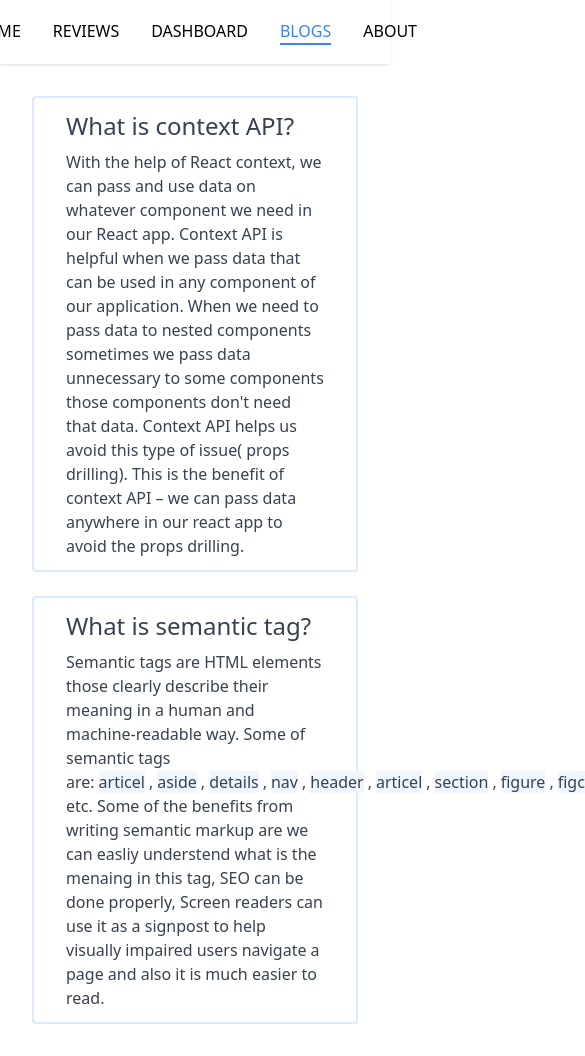
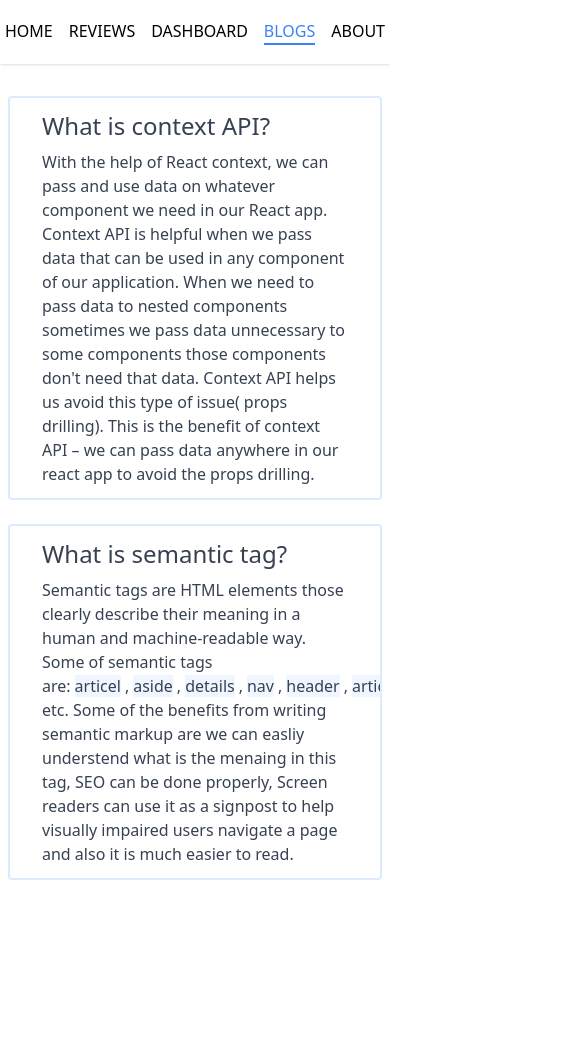
Before and after one commit to habiburrahman26/Product-analysis, a React (Create React App) app: page /blogs in a window 390 px wide. Shown: the top 1056 px of the page, 585 px wide, since content can reach past the window. After the commit the page ends 912 px from the top, so only its background shows below. Built offline with nearby package versions, Linux system fonts and the light colour scheme.

Commit message:
add responseve design for blogs

```diff
--- a/src/components/Blogs/Blogs.js
+++ b/src/components/Blogs/Blogs.js
@@ -2,7 +2,7 @@ import React from 'react';
 
 const Blogs = () => {
   return (
-    <div className="p-8 md:px-40 md:py-14">
+    <div className="px-2 py-8 md:px-40 md:py-14">
       <div className="border-2 border-blue-100 px-8 rounded py-3 text-gray-700 mb-6">
         <h1 className="text-2xl mb-2 font-medium">What is context API?</h1>
         <p>
@@ -16,7 +16,7 @@ const Blogs = () => {
           app to avoid the props drilling.
         </p>
       </div>
-      <div className="border-2 border-blue-100 px-8 rounded py-3 text-gray-700">
+      <div className="border-2 border-blue-100 px-8 rounded py-3 text-gray-700 overflow-x-scroll">
         <h1 className="text-2xl mb-2 font-medium">What is semantic tag?</h1>
         <p>
           Semantic tags are HTML elements those clearly describe their meaning
--- a/src/components/Chart/LineChartDraw.js
+++ b/src/components/Chart/LineChartDraw.js
@@ -3,7 +3,7 @@ import { Legend, Line, LineChart, Tooltip, XAxis, YAxis } from 'recharts';
 
 const LineChartDraw = ({ data }) => {
   return (
-    <div>
+    <div className=''>
       <LineChart width={400} height={250} data={data}>
         <XAxis dataKey="month" />
         <YAxis />
--- a/src/components/Dashboard/Dashboard.js
+++ b/src/components/Dashboard/Dashboard.js
@@ -44,7 +44,7 @@ const Dashboard = () => {
     },
   ];
   return (
-    <div className="grid md:grid-cols-2 px-8 md:px-40 py-10 gap-x-20 gap-y-10">
+    <div className="grid md:grid-cols-2 px-4 md:px-40 py-10 gap-x-20 gap-y-10">
       <LineChartDraw data={data} />
       <BarChartDraw data={data} />
       <PieChartDraw data={data} />
--- a/src/components/Header/Header.js
+++ b/src/components/Header/Header.js
@@ -3,7 +3,7 @@ import { NavLink } from 'react-router-dom';
 
 const Header = () => {
   return (
-    <header className="w-full shadow h-16 flex justify-center gap-8 items-center uppercase">
+    <header className="w-full shadow h-16 flex justify-center gap-4 md:gap-8 items-center uppercase">
       <NavLink
         to="/"
         className={({ isActive }) =>
--- a/src/components/Home/Home.js
+++ b/src/components/Home/Home.js
@@ -29,7 +29,7 @@ const Home = () => {
       </div>
 
       {/* Customer Review */}
-      <div className="px-20 pt-20">
+      <div className="px-2 py-10 md:px-20 md:pt-20">
         <h2 className="text-3xl text-center">Customer Reviews(3)</h2>
         {reviews.slice(0, 3).map((review) => (
           <Review
--- a/src/components/Reviews/Review.js
+++ b/src/components/Reviews/Review.js
@@ -2,7 +2,7 @@ import StarIcon from '../Utilites/StartIcon';
 
 const Review = ({ name, img, rating, body }) => {
   return (
-    <div className="flex gap-6 items-start shadow hover:shadow-lg  transition-all py-3 px-5 mt-8 w-[400px] md:w-[520px] mx-auto text-gray-700 rounded mb-8">
+    <div className="flex gap-6 items-start shadow hover:shadow-lg  transition-all py-3 px-5 mt-8 w-[320px] md:w-[520px] mx-auto text-gray-700 rounded mb-8">
       <div className="">
         <img src={img} alt="user" className="rounded-full w-12 h-12" />
       </div>
```
